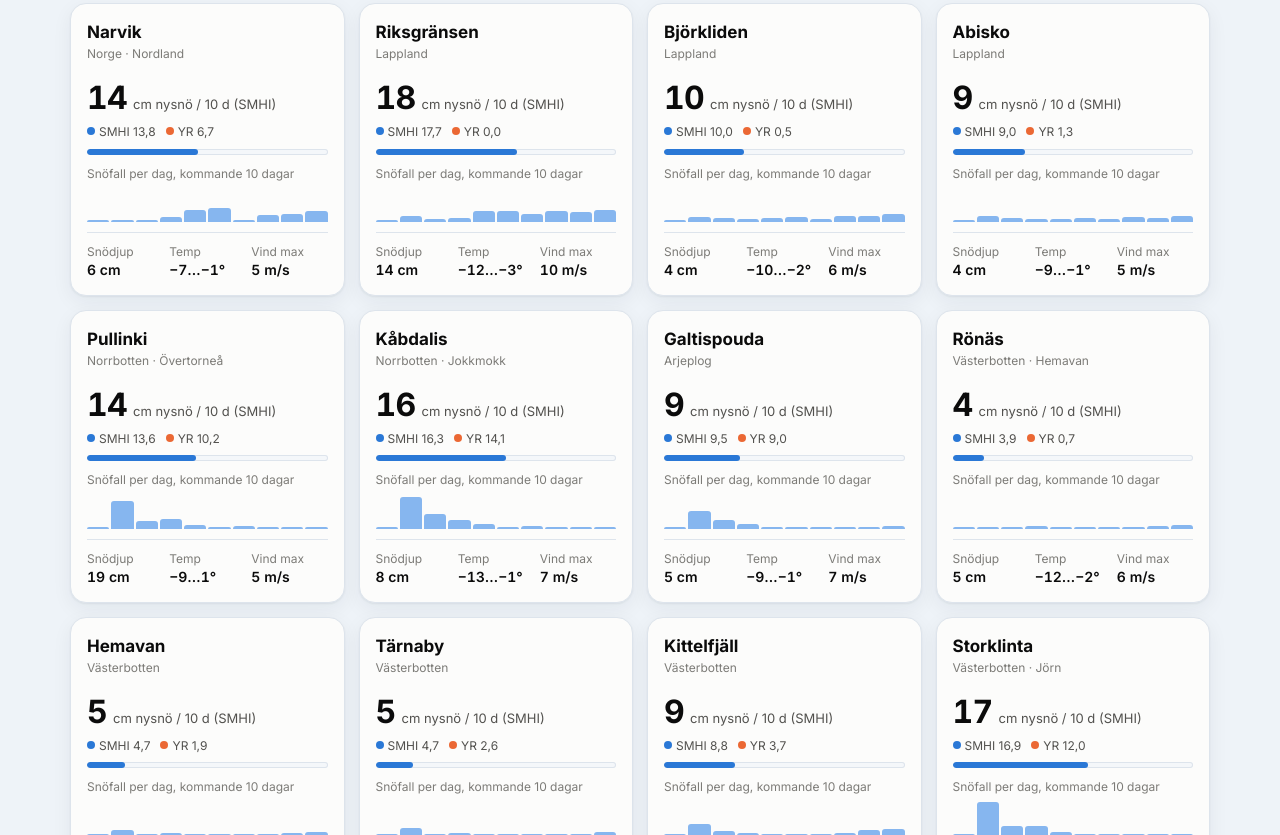
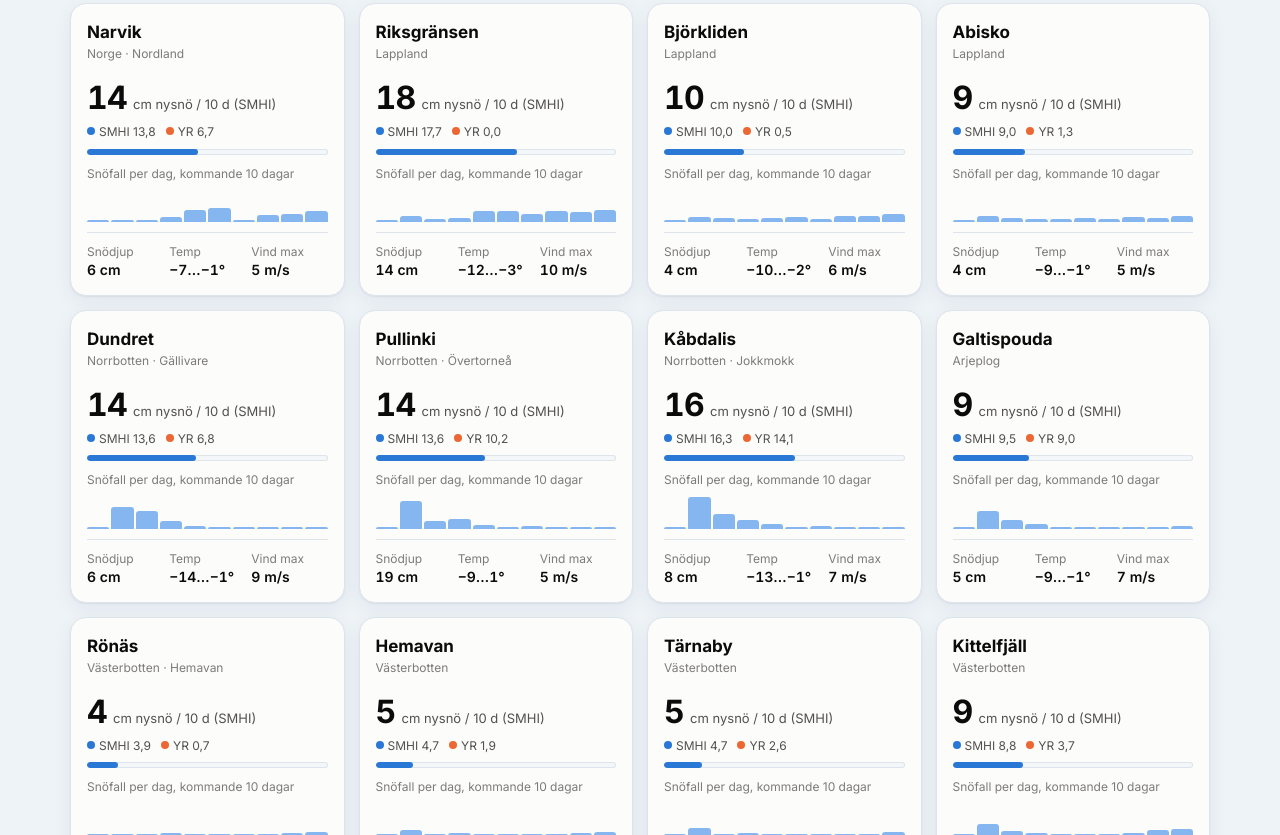
Before and after one commit to davidgrehn-ui/POW-WOW, a plain HTML site: page index.html in a window 1280 px wide. Shown: the part 1013-1848 px from the top of the page. Drawn offline with nearby package versions, Linux system fonts and the light colour scheme.

Commit message:
Lägg till Dundret (Gällivare)
Co-Authored-By: Claude Opus 5.5 <noreply@anthropic.com>
Claude-Session: https://claude.ai/code/session_01P4VdCqdkQB1BLCzn1YVxoT

```diff
--- a/index.html
+++ b/index.html
@@ -888,13 +888,13 @@ try{ DATA = await (await fetch('data.json',{cache:'no-store'})).json(); }
 catch(e){ document.getElementById('grid').innerHTML='<div class="ok">Kunde inte läsa väderdatan. Ladda om sidan.</div>'; return; }
 const LIMIT = 30;
 const META = {
- "Riksgränsen":["Lappland","riksgransen"],"Björkliden":["Lappland","bjorkliden"],"Abisko":["Lappland","abisko"],
+ "Riksgränsen":["Lappland","riksgransen"],"Björkliden":["Lappland","bjorkliden"],"Abisko":["Lappland","abisko"],"Dundret":["Norrbotten · Gällivare","dundret"],
  "Galtispouda":["Arjeplog","galtispouda"],"Rönäs":["Västerbotten · Hemavan","ronas"],"Hemavan":["Västerbotten","hemavan"],"Tärnaby":["Västerbotten","tarnaby"],"Kittelfjäll":["Västerbotten","kittelfjall"],
  "Åre":["Jämtland","are"],"Örnsköldsvik":["Ångermanland","ornskoldsvik"],"Söderbodan (Östanbäck)":["Skellefteå","soderbodan"],"Ramundberget":["Härjedalen","ramundberget"],
  "Funäsdalen":["Härjedalen","funasdalen"],"Tänndalen":["Härjedalen","tanndalen"],"Tännäskröket":["Härjedalen","tannaskroket"],
  "Sundsvall":["Medelpad","sundsvall"],"Järvsö":["Hälsingland","jarvso"],"Sälen":["Dalarna","salen"],"Romme":["Dalarna","romme"],"Narvik":["Norge · Nordland","narvik"],"Pullinki":["Norrbotten · Övertorneå","pullinki"],"Kåbdalis":["Norrbotten · Jokkmokk","kabdalis"],"Storklinta":["Västerbotten · Jörn","storklinta"],"Stora Blåsjön":["Jämtland","storablasjon"],"Idre":["Dalarna","idre"],"Trysil":["Norge · Innlandet","trysil"],"Hemsedal":["Norge · Buskerud","hemsedal"],"Stranda":["Norge · Møre og Romsdal","stranda"],"Källviksbacken":["Dalarna · Falun","kallviksbacken"],"Kungsberget":["Gästrikland","kungsberget"],"Flottsbro":["Stockholm","flottsbro"]
 };
-const GEO = ["Narvik", "Riksgränsen", "Björkliden", "Abisko", "Pullinki", "Kåbdalis", "Galtispouda", "Rönäs", "Hemavan", "Tärnaby", "Kittelfjäll", "Storklinta", "Söderbodan (Östanbäck)", "Stora Blåsjön", "Åre", "Örnsköldsvik", "Ramundberget", "Funäsdalen", "Tänndalen", "Tännäskröket", "Sundsvall", "Stranda", "Idre", "Järvsö", "Trysil", "Sälen", "Hemsedal", "Kungsberget", "Källviksbacken", "Romme", "Flottsbro"];
+const GEO = ["Narvik", "Riksgränsen", "Björkliden", "Abisko", "Dundret", "Pullinki", "Kåbdalis", "Galtispouda", "Rönäs", "Hemavan", "Tärnaby", "Kittelfjäll", "Storklinta", "Söderbodan (Östanbäck)", "Stora Blåsjön", "Åre", "Örnsköldsvik", "Ramundberget", "Funäsdalen", "Tänndalen", "Tännäskröket", "Sundsvall", "Stranda", "Idre", "Järvsö", "Trysil", "Sälen", "Hemsedal", "Kungsberget", "Källviksbacken", "Romme", "Flottsbro"];
 const sum = a => (a||[]).reduce((s,d)=>s+(d?d[0]||0:0),0);
 const fmt = (x,d=0) => x==null||isNaN(x)?'–':x.toLocaleString('sv-SE',{minimumFractionDigits:d,maximumFractionDigits:d});
 const wd = s => new Date(s+'T12:00:00Z').toLocaleDateString('sv-SE',{weekday:'short',day:'numeric',month:'numeric',timeZone:'UTC'}).replace('.','');
@@ -903,7 +903,7 @@ const css = v => getComputedStyle(document.documentElement).getPropertyValue(v).
 
 
 // --- Live-uppdatering av prognoser (SMHI + YR) direkt i webbläsaren om datan är äldre än 3 h ---
-const COORD={"Narvik": [68.43, 17.449], "Riksgränsen": [68.426, 18.125], "Björkliden": [68.408, 18.68], "Abisko": [68.349, 18.831], "Pullinki": [66.37, 23.68], "Kåbdalis": [66.15, 19.96], "Galtispouda": [66.07, 17.82], "Rönäs": [65.85, 14.767], "Hemavan": [65.816, 15.093], "Tärnaby": [65.716, 15.262], "Kittelfjäll": [65.255, 15.517], "Storklinta": [65.19, 20.04], "Söderbodan (Östanbäck)": [64.867, 21.1], "Stora Blåsjön": [64.8, 14.07], "Åre": [63.399, 13.081], "Örnsköldsvik": [63.29, 18.716], "Ramundberget": [62.7, 12.395], "Funäsdalen": [62.538, 12.545], "Tänndalen": [62.525, 12.325], "Tännäskröket": [62.47, 12.47], "Sundsvall": [62.391, 17.307], "Stranda": [62.29, 6.84], "Idre": [61.89, 12.7], "Järvsö": [61.712, 16.155], "Trysil": [61.311, 12.21], "Sälen": [61.16, 13.23], "Hemsedal": [60.858, 8.535], "Kungsberget": [60.775, 16.475], "Källviksbacken": [60.565, 15.615], "Romme": [60.393, 15.38], "Flottsbro": [59.236, 17.888]};
+const COORD={"Narvik": [68.43, 17.449], "Riksgränsen": [68.426, 18.125], "Björkliden": [68.408, 18.68], "Abisko": [68.349, 18.831], "Dundret": [67.094, 20.552], "Pullinki": [66.37, 23.68], "Kåbdalis": [66.15, 19.96], "Galtispouda": [66.07, 17.82], "Rönäs": [65.85, 14.767], "Hemavan": [65.816, 15.093], "Tärnaby": [65.716, 15.262], "Kittelfjäll": [65.255, 15.517], "Storklinta": [65.19, 20.04], "Söderbodan (Östanbäck)": [64.867, 21.1], "Stora Blåsjön": [64.8, 14.07], "Åre": [63.399, 13.081], "Örnsköldsvik": [63.29, 18.716], "Ramundberget": [62.7, 12.395], "Funäsdalen": [62.538, 12.545], "Tänndalen": [62.525, 12.325], "Tännäskröket": [62.47, 12.47], "Sundsvall": [62.391, 17.307], "Stranda": [62.29, 6.84], "Idre": [61.89, 12.7], "Järvsö": [61.712, 16.155], "Trysil": [61.311, 12.21], "Sälen": [61.16, 13.23], "Hemsedal": [60.858, 8.535], "Kungsberget": [60.775, 16.475], "Källviksbacken": [60.565, 15.615], "Romme": [60.393, 15.38], "Flottsbro": [59.236, 17.888]};
 let LIVE=null;
 async function liveRefresh(){
   const tz='Europe/Stockholm', dstr=d=>new Date(d).toLocaleDateString('sv-SE',{timeZone:tz});
--- a/scripts/update.mjs
+++ b/scripts/update.mjs
@@ -7,6 +7,7 @@ const LOC = [
  ["Riksgränsen",68.426,18.125],
  ["Björkliden",68.408,18.680],
  ["Abisko",68.349,18.831],
+ ["Dundret",67.094,20.552],
  ["Pullinki",66.370,23.680],
  ["Kåbdalis",66.150,19.960],
  ["Galtispouda",66.070,17.820],
```
Also changed, not shown: data.json (+1 -1 lines).
